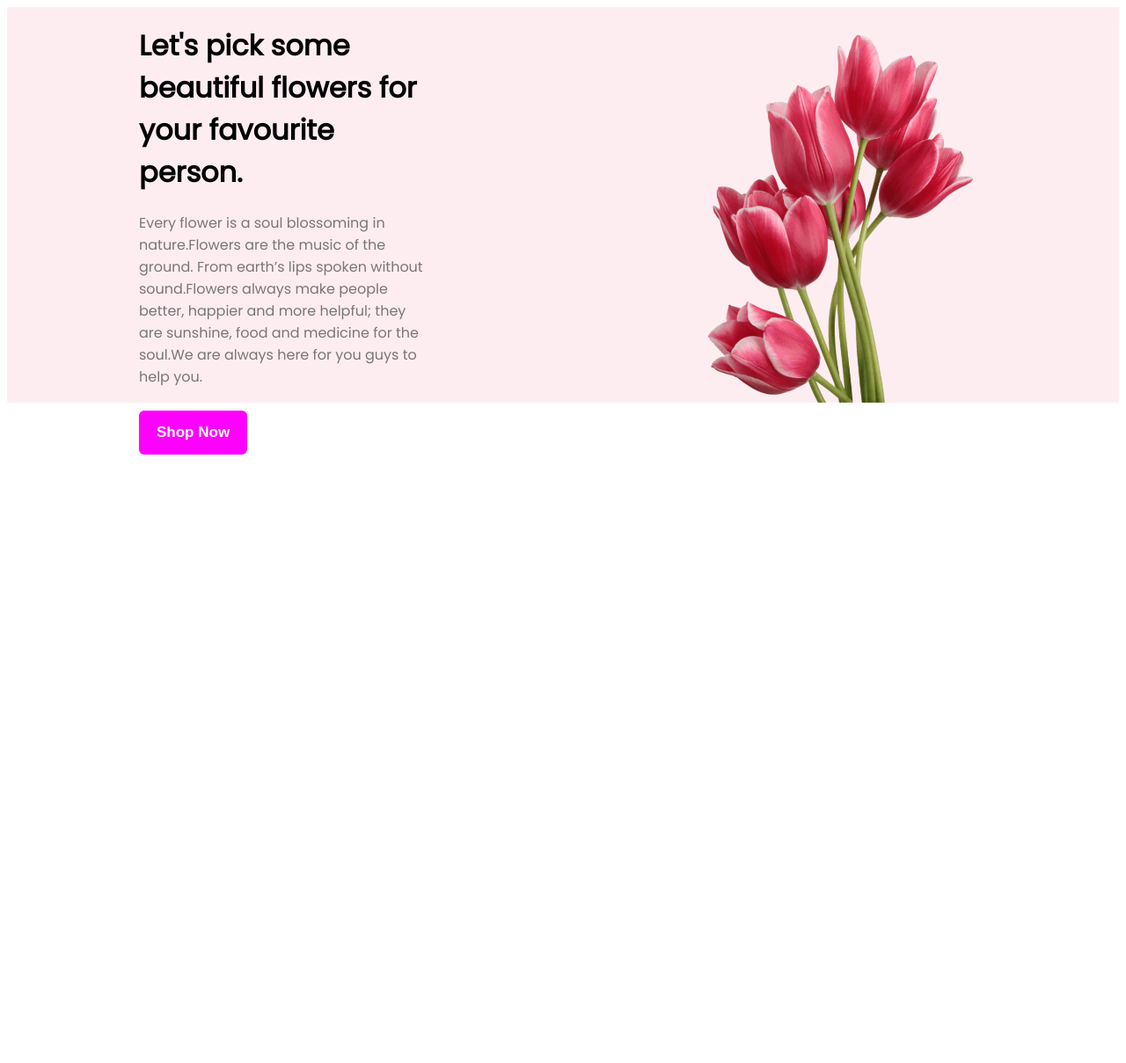
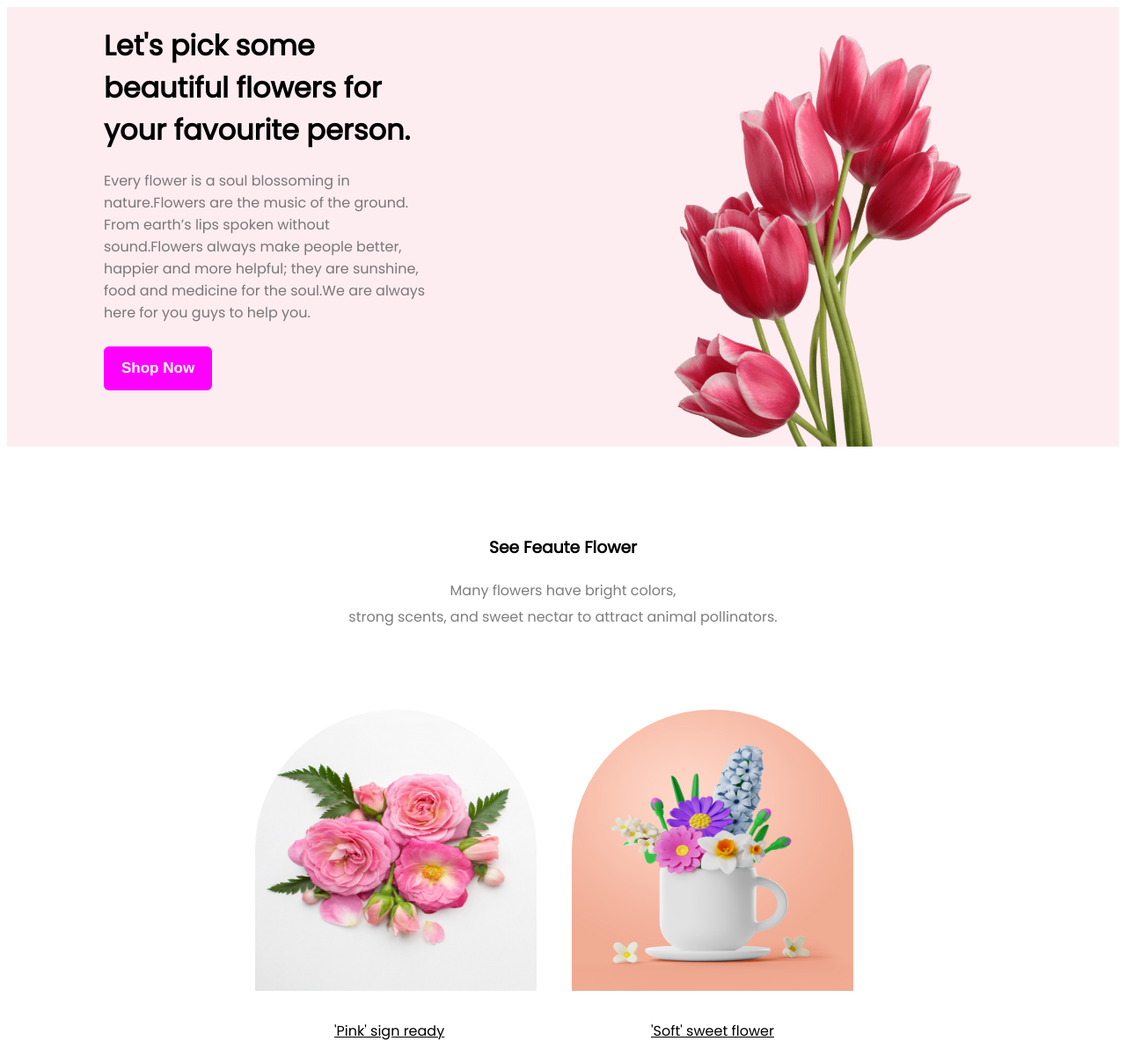
Before and after one commit to Mehedi-Emon/flower-shop-assignment, a plain HTML site: page index.html in a window 1280 px wide. Shown: the whole page at 88% size. Before the commit the page ends 800 px from the top, so only its background shows below. Drawn offline with Linux system fonts and the light colour scheme.

Commit message:
feature part finished

```diff
--- a/Styles/styles.css
+++ b/Styles/styles.css
@@ -41,17 +41,17 @@ body {
 
 .background-fixed {
     display: flex;
-    height: 450px;
+    height: 500px;
+    margin-bottom: 100px;
 
 
 
 }
 
 .header-info-container {
-    margin: 0 150px;
+    margin: 0 110px;
     margin-top: 10px;
-
-
+    margin-bottom: 70px;
 }
 
 .image {
@@ -63,3 +63,37 @@ body {
 .button-primary {
     margin-top: 10px;
 }
+
+/* feauture area with sample photo */
+.feature-info {
+    text-align: center;
+    margin-bottom: 80px;
+    font-weight: 400;
+    line-height: 30px;
+
+}
+
+.feature-photo-container {
+    display: flex;
+    justify-content: center;
+
+}
+
+.feature-photo {
+    border-radius: 300px 300px 0px 0px;
+
+    padding: 10px;
+    margin-left: 20x;
+    margin-right: 20px;
+    width: 320px;
+    height: 320px;
+}
+
+.text {
+    justify-content: center;
+}
+
+.text {
+    padding-left: 100px;
+    text-decoration: underline
+}
--- a/index.html
+++ b/index.html
@@ -29,6 +29,31 @@
         </header>
     </div>
     <main>
+        <section>
+
+            <div class="feature-info">
+                <h3>See Feaute Flower</h3>
+                <p class="about">Many flowers have bright colors, <br> strong scents, and sweet nectar to attract animal
+                    pollinators.</p>
+            </div>
+        </section>
+
+        <section class="feature-photo-container">
+
+            <div>
+                <img class="feature-photo" src="Flower Asset/Flower 01.png" alt="">
+                <p class="text"> 'Pink' sign ready </p>
+
+            </div>
+            <div>
+                <div>
+                    <img class="feature-photo" src="Flower Asset/Rectangle 5.png" alt="">
+                    <p class="text"> 'Soft' sweet flower</p>
+                </div>
+                <div>
+
+        </section>
+
 
     </main>
     <footer>
```
